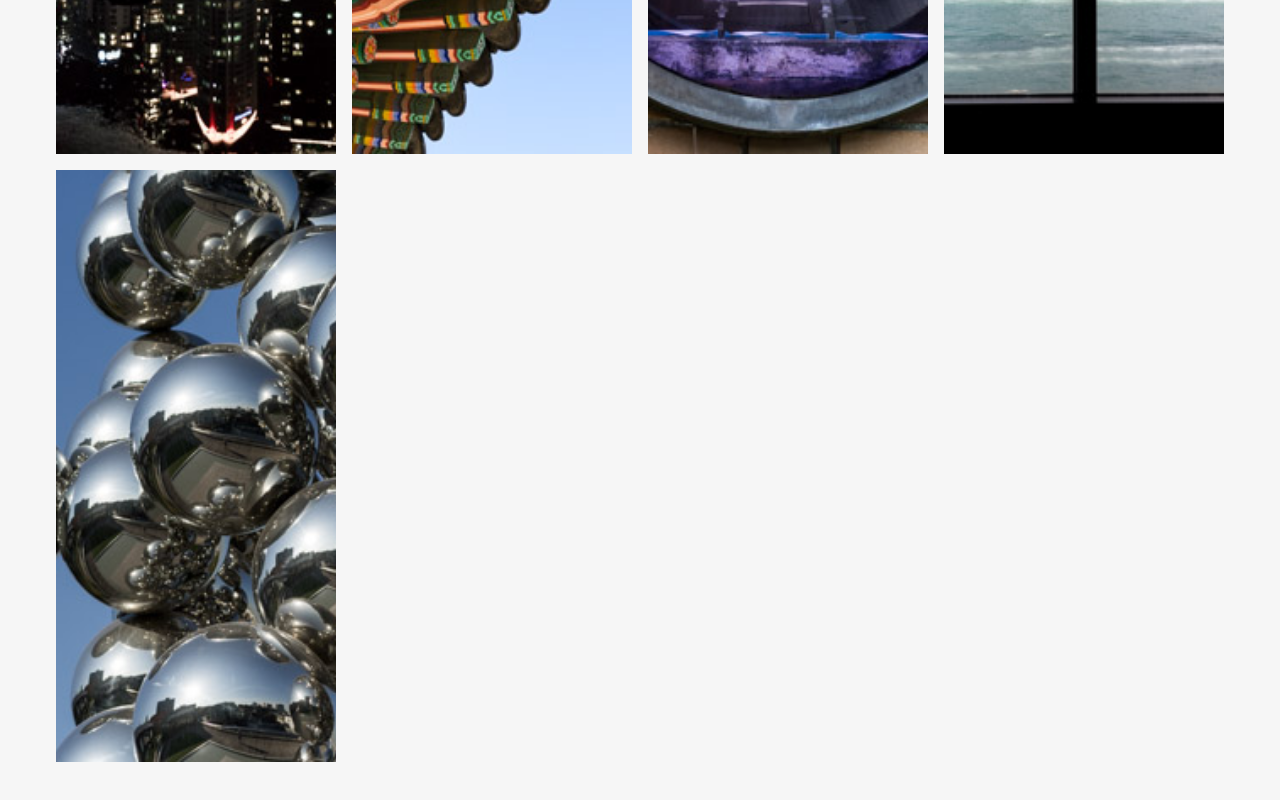
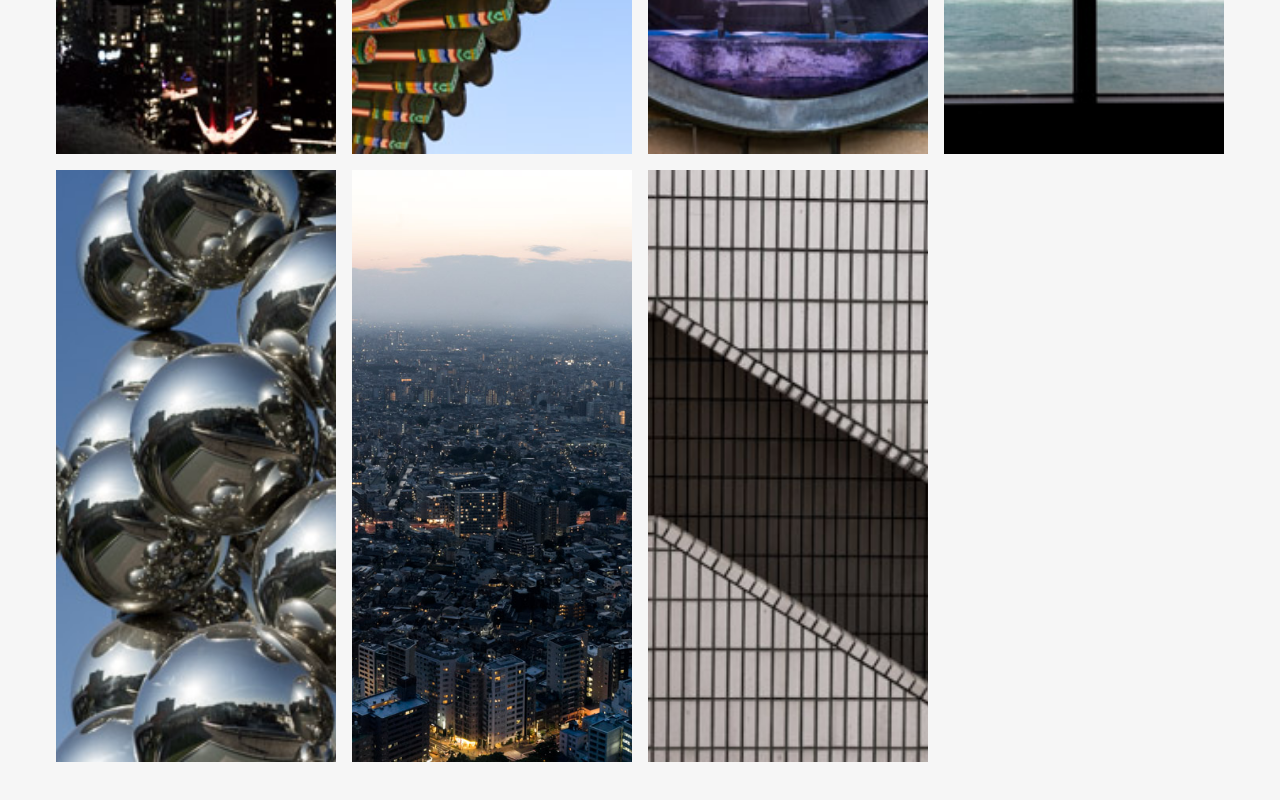
Before and after one commit to Lakston/Lakston, a React (Create React App) app: page /places in a window 1280 px wide. Shown: the part 5444-6244 px from the top of the page. Built offline with nearby package versions, Linux system fonts and the light colour scheme.

Commit message:
refactoring of gallery selection

```diff
--- a/src/components/gallery/Gallery.jsx
+++ b/src/components/gallery/Gallery.jsx
@@ -4,16 +4,22 @@ import GridItem from './GridItem'
 import './gallery.css'
 
 const Gallery = ({ gallery }) => {
-  const peopleLength = 37
-  const placesLength = 39
+  const galleriesPhotos = { people: 37, places: 39 }
+
   const isMobile = useMedia('(max-width: 480px)')
+  const isDesktop = useMedia('(min-width: 900px)')
+
+  let columns = 3
+  if (isMobile) {
+    columns = 1
+  } else if (isDesktop) {
+    columns = 4
+  }
 
   const gridItems = []
-  for (let i = 0; i < peopleLength; i++) {
-    gridItems.push(<GridItem gallery={gallery} index={i + 1} columns={4} key={gallery + i} />)
+  for (let i = 0; i < galleriesPhotos[gallery]; i++) {
+    gridItems.push(<GridItem gallery={gallery} index={i + 1} columns={columns} key={gallery + i} />)
   }
-
-  console.log(gridItems)
 
   return (
     <div className="gallery-wrapper">
```
